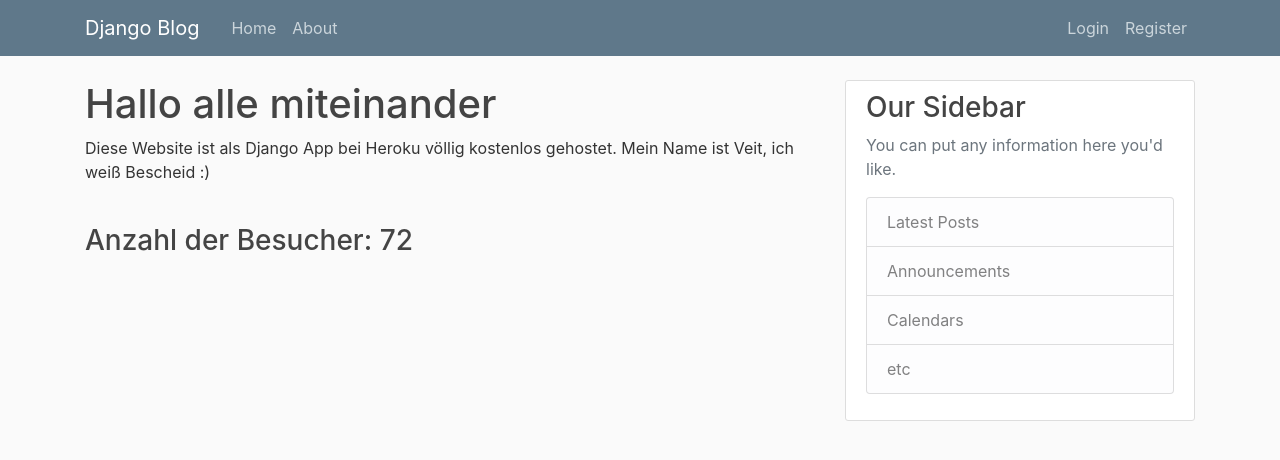
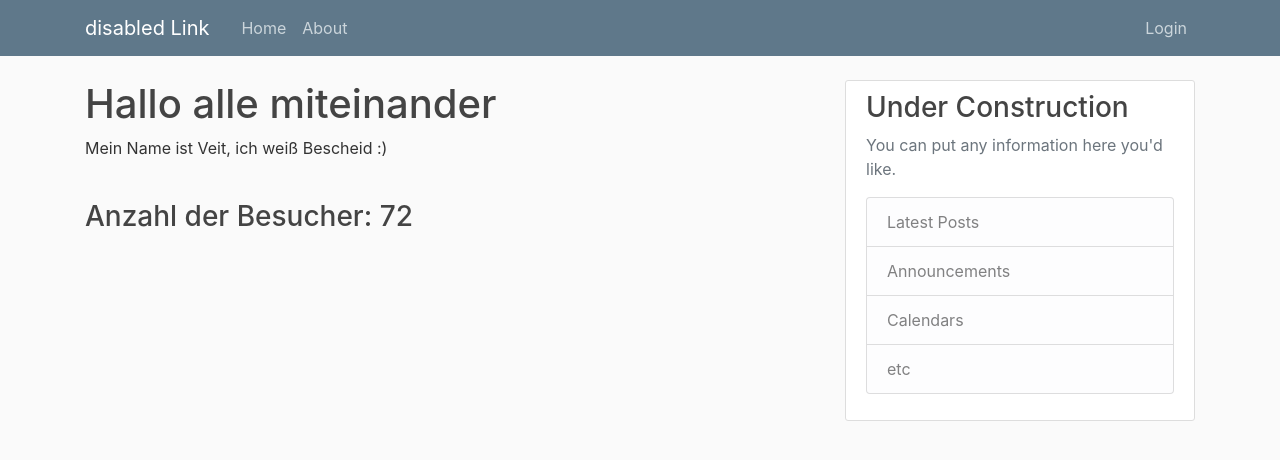
Before and after one commit to bonobofan/dentistero, a Django app: page / in a window 1280 px wide. Shown: the top 460 px of the page. Run offline with Django 5.2, Linux system fonts and the light colour scheme; data comes from the database, SQL or seed files in the repository; both versions use the stored data as it was after the commit; parts of the project's set-up code (start-up, migrations or seed data) failed here and were passed over; some libraries are stand-ins or nearby versions.

Commit message:
weniger Text

```diff
--- a/website/templates/base.html
+++ b/website/templates/base.html
@@ -21,7 +21,7 @@
 <header class="site-header">
 	<nav class="navbar navbar-expand-md navbar-dark bg-steel fixed-top">
 		<div class="container">
-			<a class="navbar-brand mr-4" href="/">Django Blog</a>
+			<a class="navbar-brand mr-4" href="/">disabled Link</a>
 			<button class="navbar-toggler" type="button" data-toggle="collapse" data-target="#navbarToggle"
 			        aria-controls="navbarToggle" aria-expanded="false" aria-label="Toggle navigation">
 				<span class="navbar-toggler-icon"></span>
@@ -34,7 +34,7 @@
 				<!-- Navbar Right Side -->
 				<div class="navbar-nav">
 					<a class="nav-item nav-link" href="#">Login</a>
-					<a class="nav-item nav-link" href="#">Register</a>
+
 				</div>
 			</div>
 		</div>
@@ -47,7 +47,7 @@
 		</div>
 		<div class="col-md-4">
 			<div class="content-section">
-				<h3>Our Sidebar</h3>
+				<h3>Under Construction</h3>
 				<p class='text-muted'>You can put any information here you'd like.
 				<ul class="list-group">
 					<li class="list-group-item list-group-item-light">Latest Posts</li>
--- a/website/templates/website/home.html
+++ b/website/templates/website/home.html
@@ -2,8 +2,7 @@
 
 {% block content %}
 	<h1>Hallo alle miteinander</h1>
-	<p>Diese Website ist als Django App bei Heroku völlig kostenlos gehostet.
-		Mein Name ist Veit, ich weiß Bescheid :)</p>
+		<p>Mein Name ist Veit, ich weiß Bescheid :)</p>
 	<br/>
 	<h3>Anzahl der Besucher: {{ visitor_count }}</h3>
 
```
Also changed, not shown: dentist/settings.py (+10 -1 lines), db.sqlite3.
